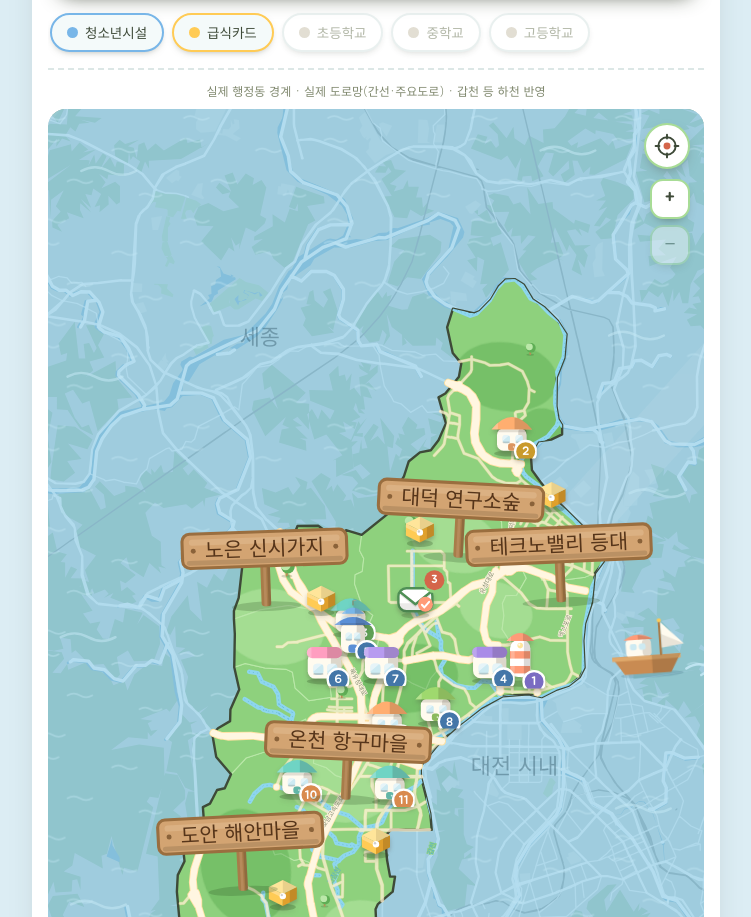
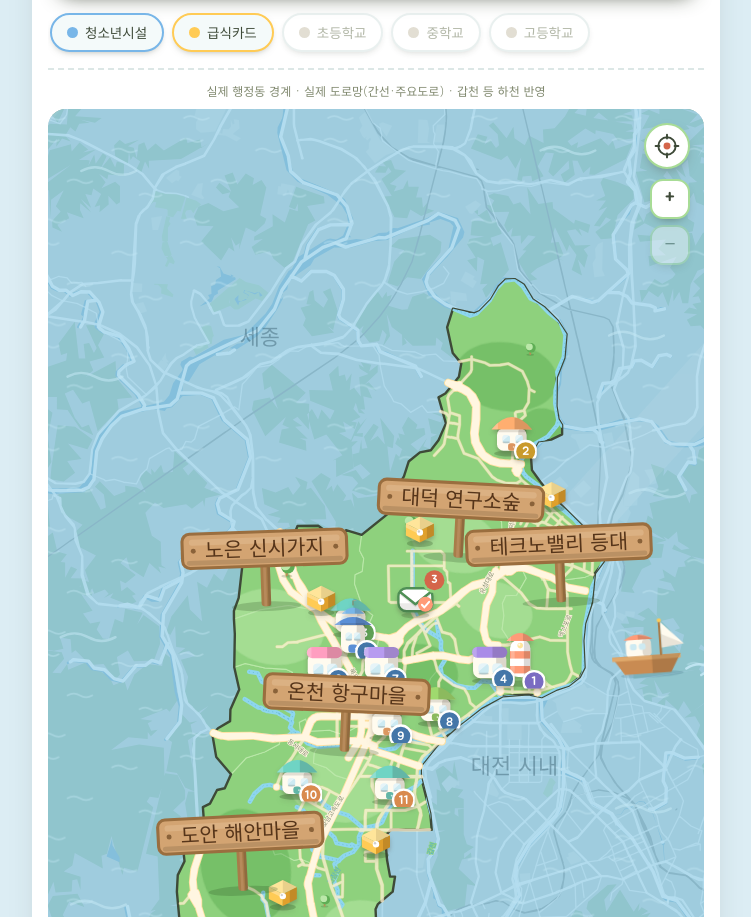
Before and after one commit to ppungee-maker/ys_youthmap, a plain HTML site: page index.html in a window 1280 px wide. Shown: the part 389-1306 px from the top of the page, without its empty margins (264-1015 px from the left). Drawn offline with Linux system fonts and the light colour scheme; no server answers.

Commit message:
Raise the 온천 항구마을 sign so facility 9's badge shows
Its stake sits boxed in between facilities 10 and 11, so no sideways
move clears facility 9's number badge. Raising the sign 140 units does,
at the cost of half-covering the badges of 6 and 7. The user chose that
trade-off.

Co-Authored-By: Claude Opus 5.5 <noreply@anthropic.com>

```diff
--- a/index.html
+++ b/index.html
@@ -946,7 +946,7 @@
            건물을 살짝 가리는 편이 나아서 마커 위에 그린다. 클릭은 그대로 통과시킨다. -->
       <svg class="sign-layer" viewBox="-157 -361 1914 3248" aria-hidden="true">
         <g id="rotGS" font-family="'Jua',sans-serif" text-anchor="middle">
-          <g transform="translate(712,1638) rotate(2.5)">
+          <g transform="translate(708,1498) rotate(2.5)">
             <ellipse cy="16" rx="101" ry="14" fill="rgba(40,70,30,.22)"/>
             <rect x="-14.0" y="-112.0" width="28.0" height="128.0" rx="10.0" fill="#A87C4A"/>
             <rect x="-6.0" y="-112.0" width="8.0" height="128.0" fill="#C2956A" opacity=".55"/>
```
Also changed, not shown: 1 other file.
